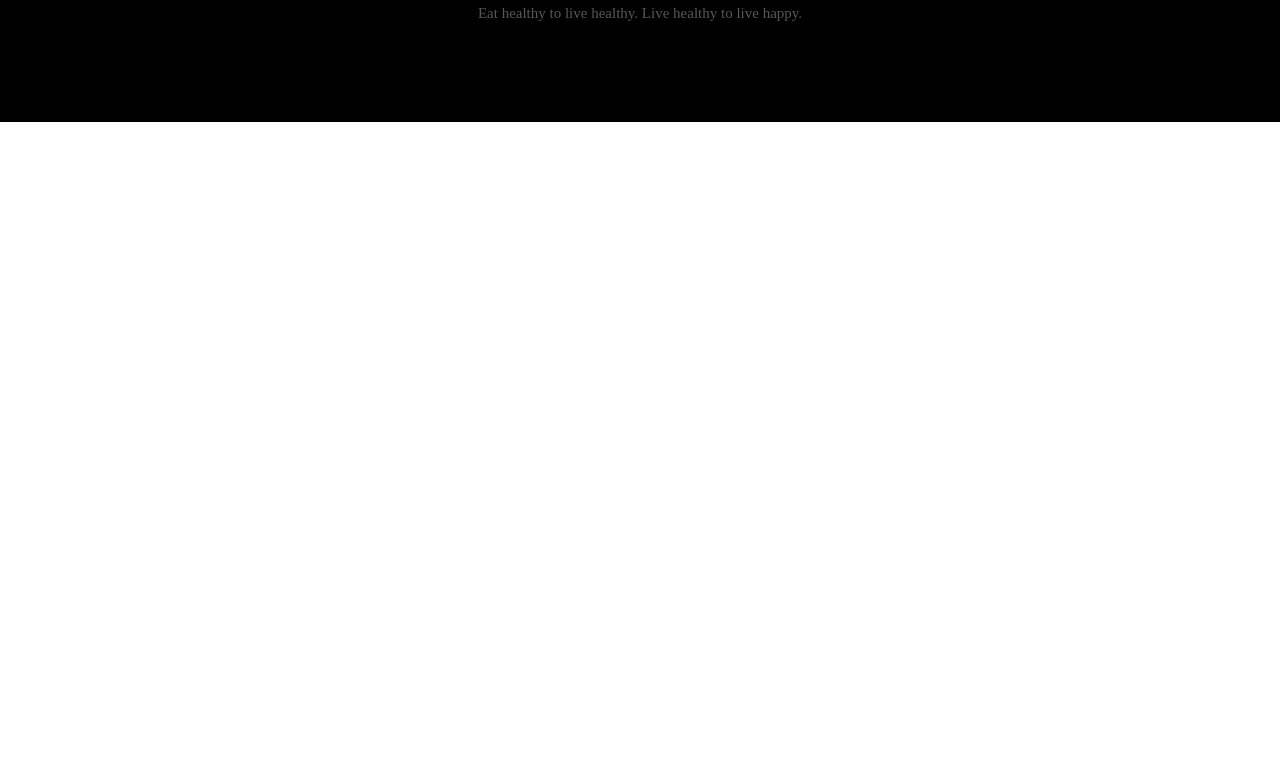
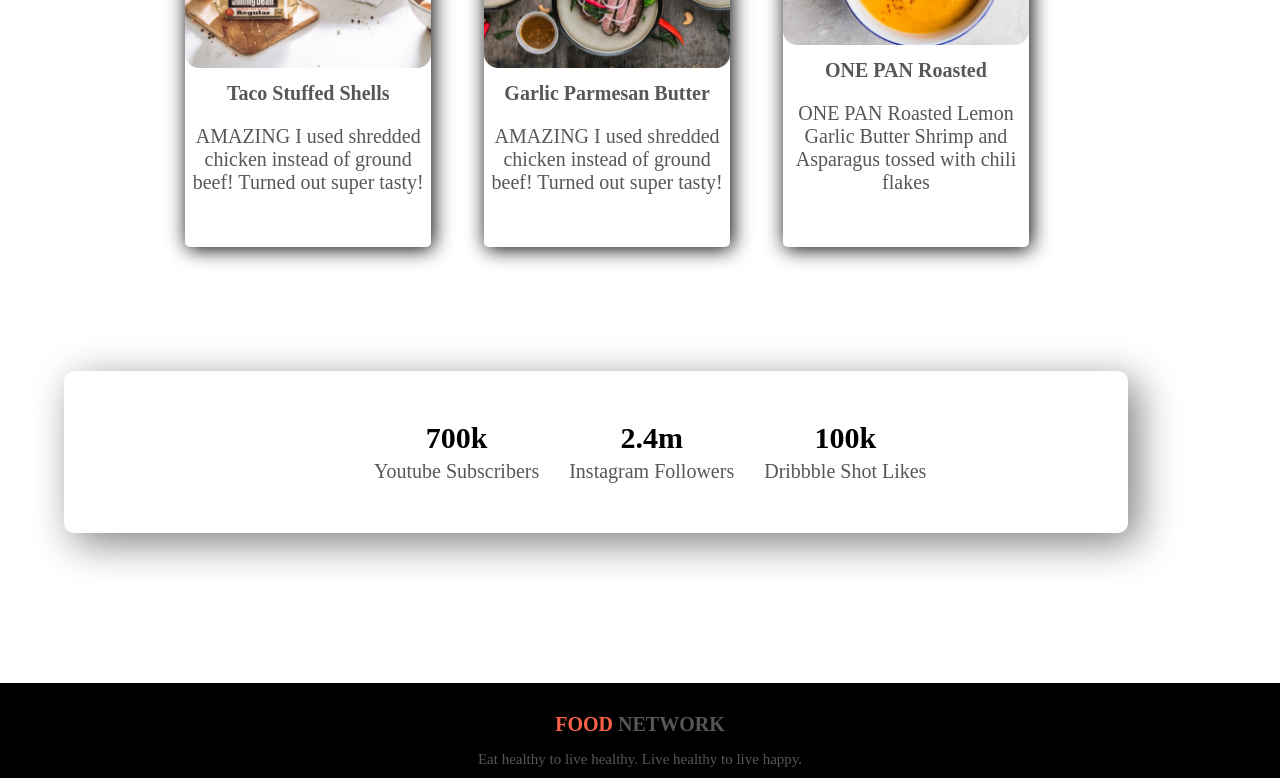
Before and after one commit to farhanahad/food-network, a plain HTML site: page index.html in a window 1280 px wide. Shown: the part 2022-2800 px from the top of the page. Before the commit the page ends 2144 px from the top, so only its background shows below. Drawn offline with Linux system fonts and the light colour scheme.

Commit message:
Completed

```diff
--- a/index.html
+++ b/index.html
@@ -56,15 +56,89 @@
     <!--Recipies section-->
 
     <h3>My Recipies</h3>
+    <pre><p class="recipie-section"> A set of instructions for preparing a particular dish,
+         including a list of the ingredients required. A recipe has 3 parts: Title, Ingredients & Steps.</p>
 
-    <section class="flexible-container recipies">
+    </pre>
 
 
+    <div class="main">
 
-    </section>
+
+        <!--food1 -->
+
+        <div class="card pos">
+
+        <div class="image">
+            <img src="images/food1.jpg" alt="">
+        </div>
+        <div class="title">
+            <h4>Taco Stuffed Shells </h4>
+        </div>
+        <div class="des">
+            <p>AMAZING I used shredded chicken instead of ground beef! Turned out super tasty!
+            </p>
+
+
+        </div>
+        </div>
+        <!--food2 -->
+
+
+        <div class="card">
+
+        <div class="image">
+            <img src="images/food2.jpg" alt="">
+        </div>
+        <div class="title">
+            <h4>Garlic Parmesan Butter</h4>
+
+        </div>
+        <div class="des">
+            <p>AMAZING I used shredded chicken instead of ground beef! Turned out super tasty!</p>
+
+        </div>
+        </div>
+
+        <!--food3 -->
+
+        <div class="card">
+
+        <div class="image">
+            <img src="images/food3.png" alt="">
+        </div>
+        <div class="title">
+            <h4>ONE PAN Roasted </h4>
+
+        </div>
+        <div class="des">
+            <p>ONE PAN Roasted Lemon Garlic Butter Shrimp and Asparagus tossed with chili flakes  </p>
+        </div>
+        </div>
+        </div>
+
+
+        <section class="section-4">
+            <div class="flexible-container viewers">
+                <div class="first">
+                    <h2>700k</h2>
+                    <p>Youtube Subscribers</p>
+                </div>
+                <div class="f">
+                   <h2>2.4m</h2>
+                   <p>Instagram Followers</p>
+                </div>
+                <div class="g">
+                    <h2>100k</h2>
+                    <p>Dribbble Shot Likes</p>
+                </div>
+            </div>
+        </section>
+
+    <!-- Footer Section-->
 
     <footer>
-        <h2> <span class="orange-color">FOOD</span>  NETWORK</h2>
+        <h5> <span class="orange-color">FOOD  </span>   NETWORK</h2>
         <p class="p-footer">Eat healthy to live healthy. Live healthy to live happy.</p>
     </footer>
 </body>
--- a/style.css
+++ b/style.css
@@ -1,6 +1,11 @@
 body{
     color: #575757;
-    margin: 0;
+    margin: 0px;
+    padding: 0px;
+}
+*{
+    margin: 0px;
+    padding: 0px;
 }
 
 .flexible-container{
@@ -85,14 +90,103 @@ h3{
    font-size: 40px;
 }
 
+.recipie-section{
+    text-align: center;
+    font-size: 16px;
+    padding-top: 19px;
+}
+
+
+.main{
+
+	margin: 2%;
+}
+
+.card{
+     width: 20%;
+     display: inline-block;
+     box-shadow: 2px 2px 20px black;
+     border-radius: 5px;
+     margin: 2%;
+
+
+
+    }
+
+.image img{
+  width: 100%;
+
+ }
+
+.title{
+
+  text-align: center;
+  padding: 10px;
+
+ }
+
+h4{
+  font-size: 20px;
+ }
+
+.des{
+  padding: 3px;
+  text-align: center;
+
+  padding-top: 10px;
+  border-bottom-right-radius: 5px;
+  border-bottom-left-radius: 5px;
+}
+.pos{
+	margin-left: 13%;
+}
+
+
 footer{
     text-align: center;
     background-color: black;
     padding-top: 30px;
     padding-bottom: 50px;
 }
-.p-footer{
+footer p{
     font-size: 15px;
 
 
 }
+h5{
+    font-size: 20px;
+    padding-bottom: 15px;
+}
+
+.viewers{
+    align-items: center;
+    width: 80%;
+    margin-left: 5%;
+    margin-right: 5%;
+    padding-left: 20px ;
+    padding-right: 20px;
+    padding-top: 50px;
+    border-radius: 10px;
+
+    box-shadow: 10px 10px 40px gray;
+}
+.first{
+   text-align: center;
+    padding-left: 290px;
+}
+
+
+.f{
+  text-align: center;
+  padding-left: 30px;
+}
+.g{
+    text-align: center;
+    padding-left: 30px;
+}
+h2{
+    color: black;
+    font-size: 30px;
+    font-weight: bold;
+    padding-bottom: 5px;
+}
```
